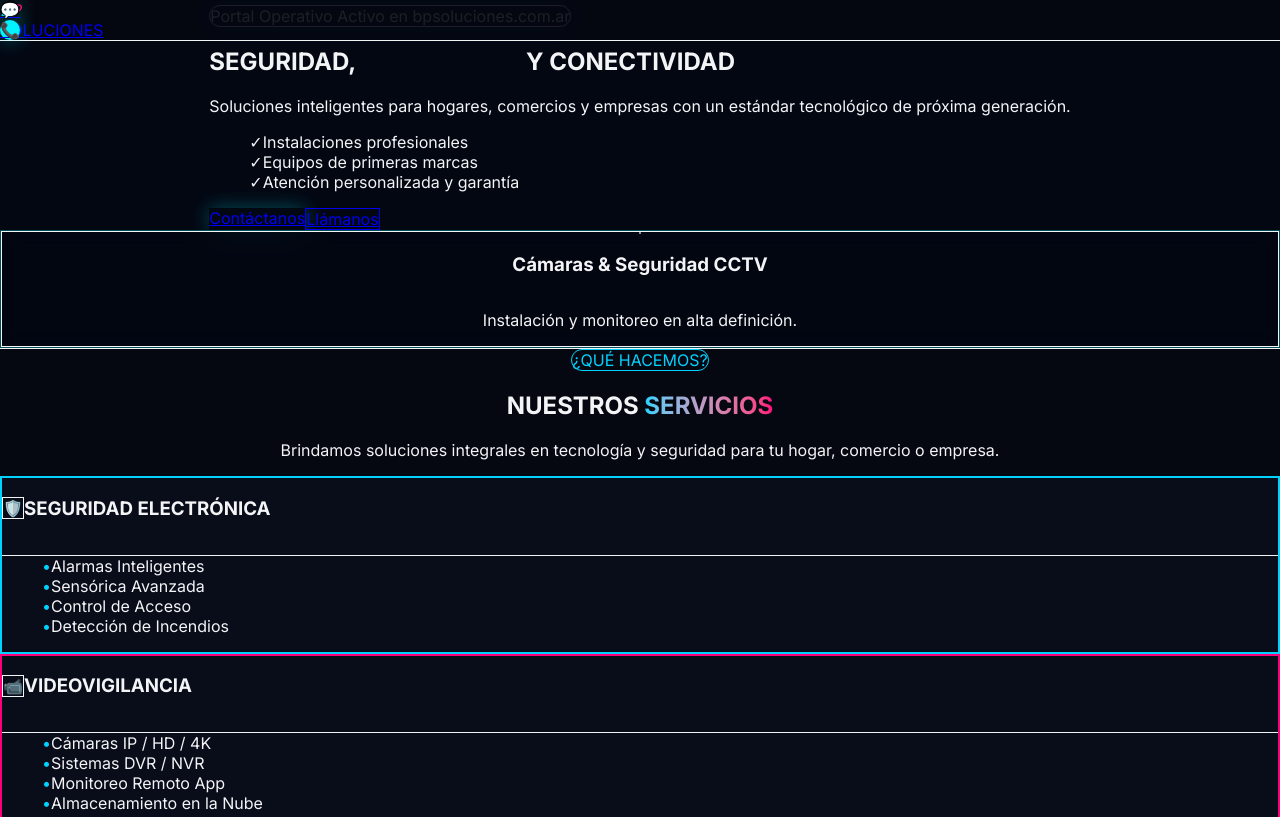
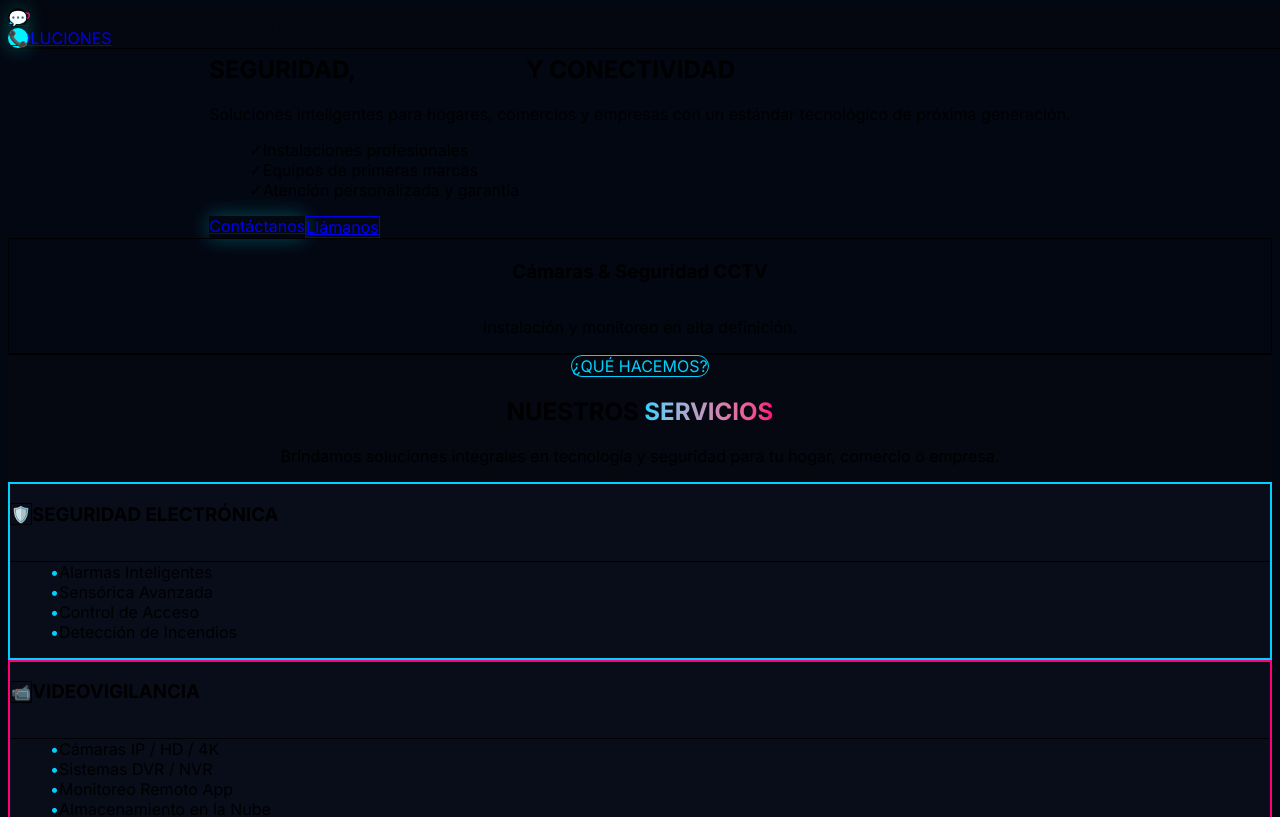
Before and after one commit to BPsoluciones/bpsoluciones-web, a Next.js app: page / in a window 1280 px wide. Shown: the top 817 px of the page. Built offline with nearby package versions, Linux system fonts and the light colour scheme.

Commit message:
Solucion definitiva globals.css

```diff
--- a/app/globals.css
+++ b/app/globals.css
@@ -1,39 +1,3 @@
 @tailwind base;
 @tailwind components;
 @tailwind utilities;
-
-@layer base {
-  body {
-    background-color: #030712;
-    color: #f3f4f6;
-    font-family: system-ui, -apple-system, sans-serif;
-    margin: 0;
-    padding: 0;
-    overflow-x: hidden;
-  }
-
-  /* Eliminar líneas y bordes blancos por defecto en tablas y contenedores */
-  table, th, td, hr {
-    border-color: rgba(0, 243, 255, 0.2) !important;
-  }
-}
-
-.neon-glow {
-  box-shadow: 0 0 20px rgba(0, 243, 255, 0.2), inset 0 0 15px rgba(0, 243, 255, 0.05);
-}
-
-.neon-glow-strong {
-  box-shadow: 0 0 25px rgba(0, 243, 255, 0.5);
-}
-
-.neon-border {
-  border: 1px solid rgba(0, 243, 255, 0.3);
-  background: rgba(3, 7, 18, 0.7);
-  backdrop-filter: blur(10px);
-  transition: all 0.3s ease-in-out;
-}
-
-.neon-border:hover {
-  border-color: rgba(0, 243, 255, 0.8);
-  box-shadow: 0 0 15px rgba(0, 243, 255, 0.3);
-}
```
